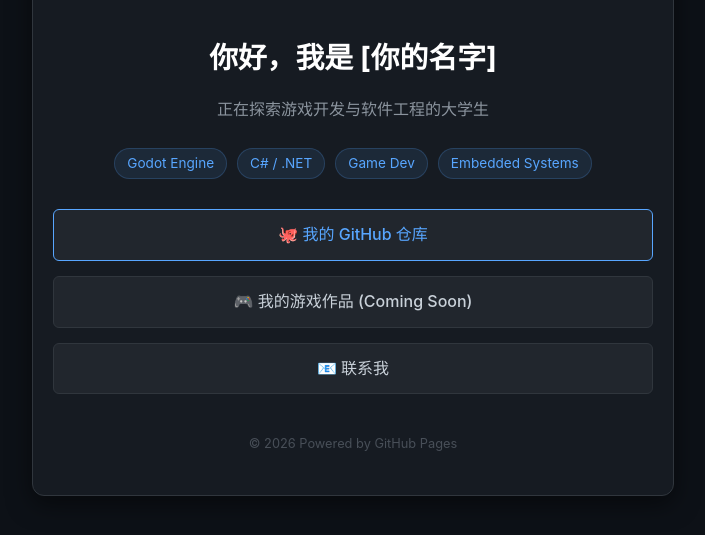
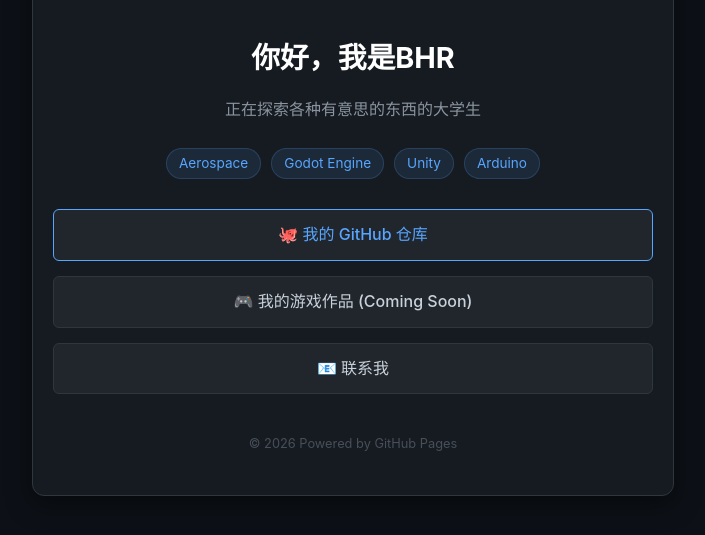
Before and after one commit to b-h-r123/b-h-r123.github.io, a plain HTML site: page index.html in a window 1280 px wide. Shown: the part 237-772 px from the top of the page, without its empty margins (287-992 px from the left). Drawn offline with Linux system fonts and the light colour scheme.

Commit message:
Modify profile details and update links in index.html
Updated profile information and links in index.html.

```diff
--- a/index.html
+++ b/index.html
@@ -101,16 +101,16 @@
 <body>
 
 <div class="container">
-    <img src="https://github.com/你的用户名.png" alt="Profile" class="profile-img">
+    <img src="https://github.com/b-h-r123.png" alt="Profile" class="profile-img">
 
-    <h1>你好，我是 [你的名字]</h1>
-    <p>正在探索游戏开发与软件工程的大学生</p>
+    <h1>你好，我是BHR</h1>
+    <p>正在探索各种有意思的东西的大学生</p>
 
     <div class="tags">
+        <span class="tag">Aerospace</span>
         <span class="tag">Godot Engine</span>
-        <span class="tag">C# / .NET</span>
-        <span class="tag">Game Dev</span>
-        <span class="tag">Embedded Systems</span>
+        <span class="tag">Unity</span>
+        <span class="tag">Arduino</span>
     </div>
 
     <div class="links">
@@ -118,7 +118,7 @@
             🐙 我的 GitHub 仓库
         </a>
         <a href="#" class="link-btn">🎮 我的游戏作品 (Coming Soon)</a>
-        <a href="mailto:your-email@example.com" class="link-btn">📧 联系我</a>
+        <a href="mailto:yxx0012230821@163.com" class="link-btn">📧 联系我</a>
     </div>
 
     <footer>
```
